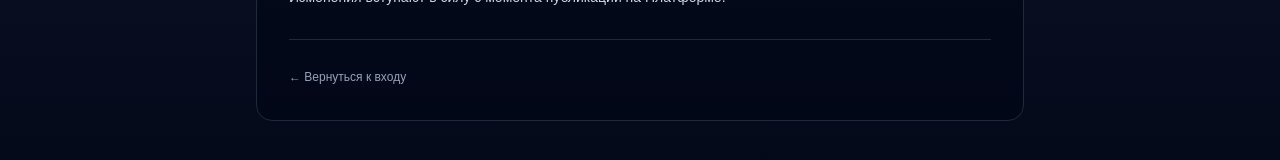
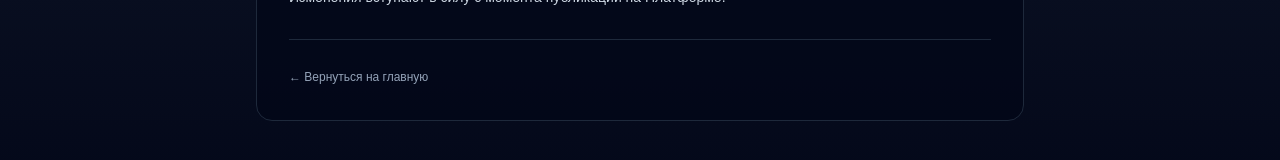
Before and after one commit to Trainfan611/historical-characters-ai, a Next.js app: page /terms in a window 1280 px wide. Shown: the part 911-1071 px from the top of the page. Built offline with nearby package versions, Linux system fonts and the light colour scheme; no server answers.

Commit message:
Change return link from terms page to home page instead of login

```diff
--- a/app/terms/page.tsx
+++ b/app/terms/page.tsx
@@ -81,10 +81,10 @@ export default function TermsPage() {
 
             <div className="mt-8 pt-6 border-t border-slate-800">
               <Link
-                href="/login"
+                href="/"
                 className="text-xs text-slate-400 hover:text-sky-300 transition-colors"
               >
-                ← Вернуться к входу
+                ← Вернуться на главную
               </Link>
             </div>
           </div>
```
